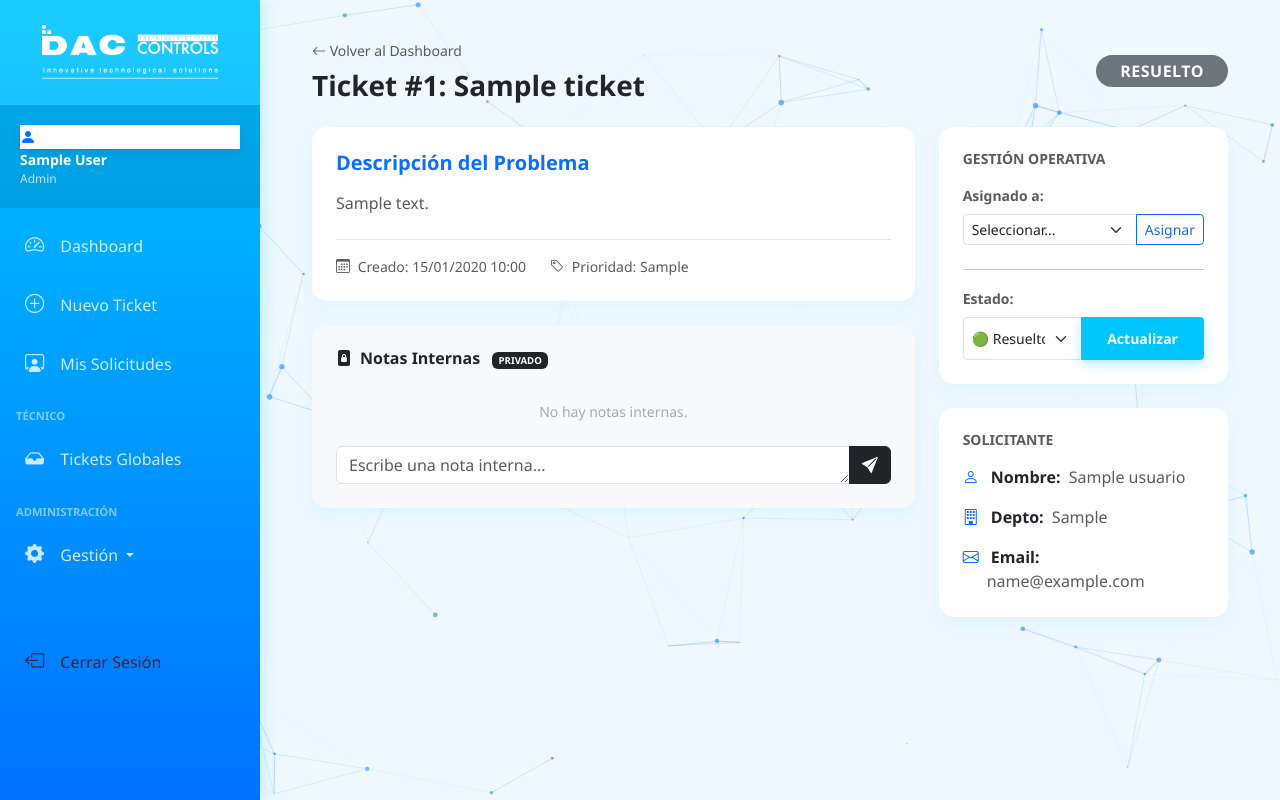
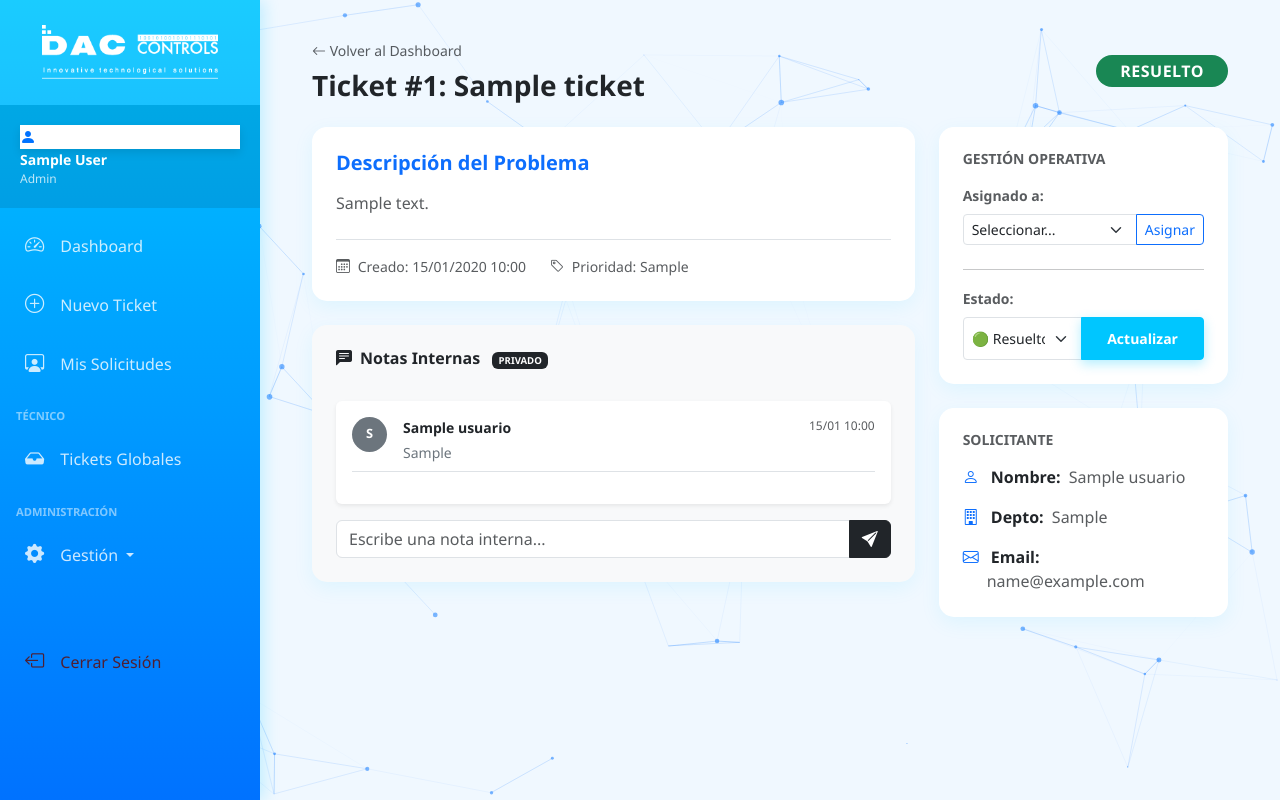
Before and after one commit to 09diego09/sistema_tickets, a PHP site: page /sistema_tickets/views/ver_ticket.php?id=1 in a window 1280 px wide. Run offline with PHP 8.4, Linux system fonts and the light colour scheme; the visitor is signed in with stand-in values (Sample User, id 1); tables that the repository leaves empty or names only in its code hold one stand-in row (values such as "Sample post").

Commit message:
actualización BD, notificaciones y roles

```diff
--- a/views/ver_ticket.php
+++ b/views/ver_ticket.php
@@ -1,5 +1,5 @@
 <?php
-// views/ver_ticket.php (Inicio del archivo)
+// views/ver_ticket.php
 require '../includes/header.php';
 require '../config/db.php';
 
@@ -11,8 +11,7 @@
 
 $id_ticket = $_GET['id'];
 
-// --- CONSULTA CORREGIDA ---
-// Agregamos 'u.email as email_creador' para traer el correo real del usuario
+// 1. CONSULTA DEL TICKET (Incluye el email del creador)
 $sql = "SELECT t.*, u.nombre as creador, u.email as email_creador
         FROM tickets t
         JOIN usuarios u ON t.usuario_id = u.id
@@ -27,7 +26,7 @@
     exit;
 }
 
-// 2. SEGURIDAD
+// 2. SEGURIDAD: Permisos de visualización
 $es_staff = ($_SESSION['usuario_rol'] == 'admin' || $_SESSION['usuario_rol'] == 'tecnico');
 $es_mi_ticket = ($ticket['usuario_id'] == $_SESSION['usuario_id']);
 
@@ -36,25 +35,18 @@
     exit;
 }
 
-// 3. CARGAR TÉCNICOS (Para dropdown de asignación)
-$tecnicos = [];
+// 3. CARGAR NOTAS INTERNAS (CORREGIDO: Usando tabla notas_tickets)
+$notas = [];
 if ($es_staff) {
-    $stmt = $pdo->query("SELECT id, nombre FROM usuarios WHERE rol = 'tecnico' AND activo = 1");
-    $tecnicos = $stmt->fetchAll(PDO::FETCH_ASSOC);
-}
-
-// 4. CARGAR NOTAS INTERNAS (CORREGIDO: Usando tabla RESPUESTAS)
-$comentarios = [];
-if ($es_staff) {
-    // AQUÍ ESTABA EL ERROR: Cambiamos 'comentarios_internos' por 'respuestas'
-    $sql_com = "SELECT r.*, u.nombre as autor, u.rol
-                FROM respuestas r
-                JOIN usuarios u ON r.usuario_id = u.id
-                WHERE r.ticket_id = :id AND r.tipo = 'interno'
-                ORDER BY r.fecha ASC";
-    $stmt_com = $pdo->prepare($sql_com);
-    $stmt_com->execute([':id' => $id_ticket]);
-    $comentarios = $stmt_com->fetchAll(PDO::FETCH_ASSOC);
+    // AQUI CAMBIAMOS: Usamos la tabla nueva y ordenamos por fecha descendente (lo nuevo primero)
+    $sql_notas = "SELECT n.*, u.nombre as autor, u.rol
+                  FROM notas_tickets n
+                  JOIN usuarios u ON n.usuario_id = u.id
+                  WHERE n.ticket_id = :id
+                  ORDER BY n.fecha DESC";
+    $stmt_notas = $pdo->prepare($sql_notas);
+    $stmt_notas->execute([':id' => $id_ticket]);
+    $notas = $stmt_notas->fetchAll(PDO::FETCH_ASSOC);
 }
 ?>
 
@@ -74,7 +66,8 @@
             $bg = 'secondary';
             if($ticket['estado'] == 'abierto') $bg = 'danger';
             if($ticket['estado'] == 'en_proceso') $bg = 'warning';
-            if($ticket['estado'] == 'cerrado') $bg = 'success';
+            if($ticket['estado'] == 'resuelto') $bg = 'success';
+            if($ticket['estado'] == 'cerrado') $bg = 'dark';
         ?>
         <span class="badge bg-<?php echo $bg; ?> fs-6 px-4 py-2 rounded-pill text-uppercase">
             <?php echo str_replace('_', ' ', $ticket['estado']); ?>
@@ -83,6 +76,7 @@
 
     <div class="row">
         <div class="col-lg-8">
+
             <div class="card border-0 shadow-sm mb-4" style="border-radius: 15px;">
                 <div class="card-body p-4">
                     <h5 class="fw-bold text-primary mb-3">Descripción del Problema</h5>
@@ -100,44 +94,44 @@
             </div>
 
             <?php if ($es_staff): ?>
-                <div class="card border-0 shadow-sm bg-light mb-4" id="seccionComentarios" style="border-radius: 15px;">
+                <div class="card border-0 shadow-sm bg-light mb-4" id="seccionNotas" style="border-radius: 15px;">
                     <div class="card-header bg-transparent border-0 pt-4 px-4">
                         <h6 class="fw-bold text-dark mb-0">
-                            <i class="bi bi-file-lock2-fill me-2"></i>Notas Internas
+                            <i class="bi bi-chat-left-text-fill me-2"></i>Notas Internas
                             <span class="badge bg-dark ms-2" style="font-size: 0.6rem;">PRIVADO</span>
                         </h6>
                     </div>
                     <div class="card-body p-4">
 
-                        <?php if (count($comentarios) > 0): ?>
-                            <div class="mb-4">
-                                <?php foreach($comentarios as $c): ?>
-                                    <div class="d-flex mb-3">
+                        <div class="bg-white p-3 rounded mb-3 shadow-sm" style="max-height: 300px; overflow-y: auto;">
+                            <?php if (count($notas) > 0): ?>
+                                <?php foreach($notas as $nota): ?>
+                                    <div class="d-flex mb-3 border-bottom pb-2">
                                         <div class="me-3">
-                                            <div class="rounded-circle bg-secondary text-white d-flex align-items-center justify-content-center" style="width: 35px; height: 35px; font-size: 0.8rem;">
-                                                <?php echo strtoupper(substr($c['autor'], 0, 1)); ?>
+                                            <div class="rounded-circle bg-secondary text-white d-flex align-items-center justify-content-center" style="width: 35px; height: 35px; font-size: 0.8rem; font-weight: bold;">
+                                                <?php echo strtoupper(substr($nota['autor'], 0, 1)); ?>
                                             </div>
                                         </div>
-                                        <div class="bg-white p-3 rounded shadow-sm w-100">
+                                        <div class="w-100">
                                             <div class="d-flex justify-content-between mb-1">
-                                                <strong class="small"><?php echo htmlspecialchars($c['autor']); ?></strong>
-                                                <small class="text-muted" style="font-size: 0.75rem;"><?php echo date('d/m H:i', strtotime($c['fecha'])); ?></small>
+                                                <strong class="small text-dark"><?php echo htmlspecialchars($nota['autor']); ?></strong>
+                                                <small class="text-muted" style="font-size: 0.75rem;"><?php echo date('d/m H:i', strtotime($nota['fecha'])); ?></small>
                                             </div>
-                                            <p class="mb-0 small text-muted"><?php echo nl2br(htmlspecialchars($c['mensaje'])); ?></p>
+                                            <p class="mb-0 small text-secondary"><?php echo nl2br(htmlspecialchars($nota['nota'])); ?></p>
                                         </div>
                                     </div>
                                 <?php endforeach; ?>
-                            </div>
-                        <?php else: ?>
-                            <div class="text-center text-muted small mb-4 opacity-50">
-                                No hay notas internas.
-                            </div>
-                        <?php endif; ?>
+                            <?php else: ?>
+                                <div class="text-center text-muted small py-3 opacity-50">
+                                    No hay notas internas registradas.
+                                </div>
+                            <?php endif; ?>
+                        </div>
 
-                        <form action="../actions/guardar_comentario.php" method="POST">
+                        <form action="../actions/agregar_nota.php" method="POST">
                             <input type="hidden" name="ticket_id" value="<?php echo $ticket['id']; ?>">
                             <div class="input-group">
-                                <textarea name="comentario" class="form-control" placeholder="Escribe una nota interna..." rows="1" required></textarea>
+                                <input type="text" name="nota" class="form-control" placeholder="Escribe una nota interna..." required>
                                 <button class="btn btn-dark" type="submit"><i class="bi bi-send-fill"></i></button>
                             </div>
                         </form>
@@ -150,7 +144,7 @@
         <div class="col-lg-4">
 
             <?php if ($es_staff): ?>
-           <div class="card border-0 shadow-sm mb-4" style="border-radius: 15px;">
+            <div class="card border-0 shadow-sm mb-4" style="border-radius: 15px;">
                 <div class="card-body p-4">
                     <h6 class="fw-bold text-uppercase text-muted small mb-3">Gestión Operativa</h6>
 
@@ -161,7 +155,8 @@
                             <select name="tecnico_id" class="form-select form-select-sm">
                                 <option value="">Seleccionar...</option>
                                 <?php
-                                    $stmt_tecs = $pdo->query("SELECT id, nombre FROM usuarios WHERE rol = 'tecnico'");
+                                    // Listar técnicos activos
+                                    $stmt_tecs = $pdo->query("SELECT id, nombre FROM usuarios WHERE rol = 'tecnico' AND activo = 1");
                                     while($tec = $stmt_tecs->fetch()){
                                         $selected = ($ticket['agente_id'] == $tec['id']) ? 'selected' : '';
                                         echo "<option value='{$tec['id']}' $selected>{$tec['nombre']}</option>";
@@ -175,9 +170,7 @@
                     <hr class="opacity-10">
 
                     <form action="../actions/actualizar_estado.php" method="POST">
-
                         <input type="hidden" name="ticket_id" value="<?php echo $ticket['id']; ?>">
-
                         <label class="form-label small fw-bold text-muted">Estado:</label>
                         <div class="input-group">
                             <select name="estado" class="form-select form-select-sm">
@@ -193,10 +186,9 @@
             </div>
             <?php endif; ?>
 
-<div class="card border-0 shadow-sm" style="border-radius: 15px;">
+            <div class="card border-0 shadow-sm" style="border-radius: 15px;">
                 <div class="card-body p-4">
                     <h6 class="fw-bold text-uppercase text-muted small mb-3">SOLICITANTE</h6>
-
                     <ul class="list-unstyled mb-0">
                         <li class="mb-3">
                             <i class="bi bi-person text-primary me-2"></i>
```
Also changed, not shown: actions/agregar_nota.php (added, +53 -0 lines), actions/guardar_comentario.php (deleted, +0 -51 lines), views/admin_usuarios.php (+15 -8 lines).
